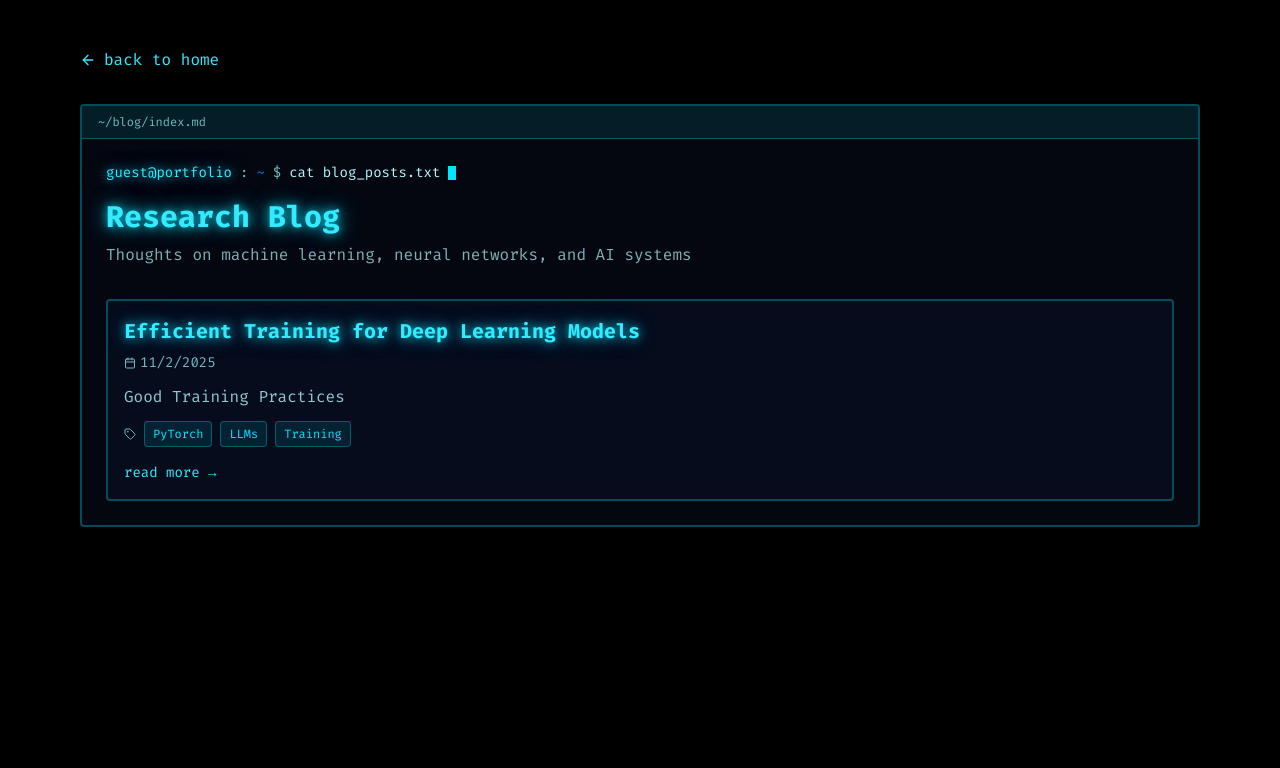
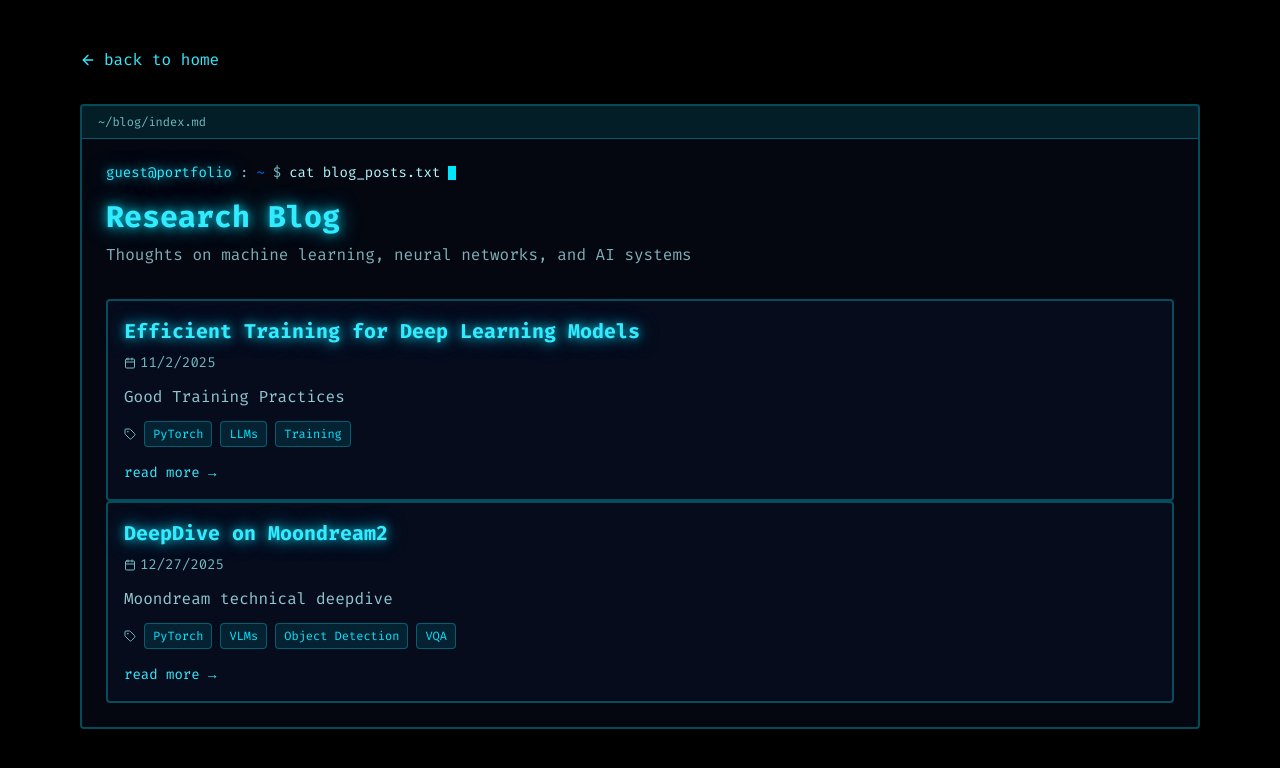
Before and after one commit to gjyotin305/gjyotin305.github.io, a React (Vite) app: page /blog in a window 1280 px wide. Shown: the top 768 px of the page. Built offline with nearby package versions, Linux system fonts and the light colour scheme; the HTML template or start-up script is replaced by a standard one.

Commit message:
Overall Arch Diagram
Signed-off-by: Jyotin Goel <b22ai063@iitj.ac.in>

```diff
--- a/src/data/blogIndex.ts
+++ b/src/data/blogIndex.ts
@@ -15,5 +15,13 @@ export const blogPosts: BlogPost[] = [
     tags: ["PyTorch", "LLMs", "Training"],
     excerpt: "Good Training Practices",
     fileName: "transformer-optimization.md"
+  },
+  {
+    id: "moondream-technical",
+    title: "DeepDive on Moondream2",
+    date: "2025-12-27",
+    tags: ["PyTorch", "VLMs", "Object Detection", "VQA"],
+    excerpt: "Moondream technical deepdive",
+    fileName: "moondream_blog.md"
   }
 ];
```
Also changed, not shown: public/blogs/moondream_blog.md (added, +1 -0 lines), 1 other file (tests, documents, lock files or other folders).
